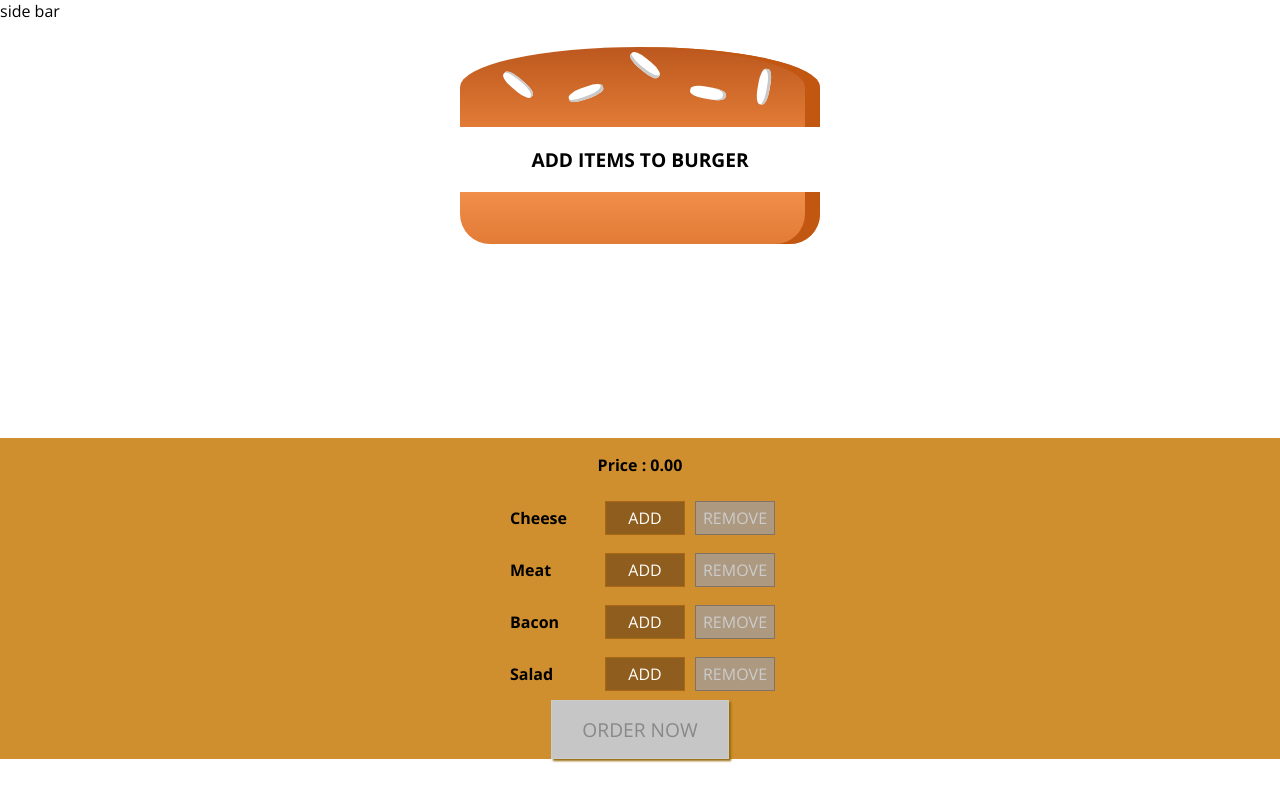
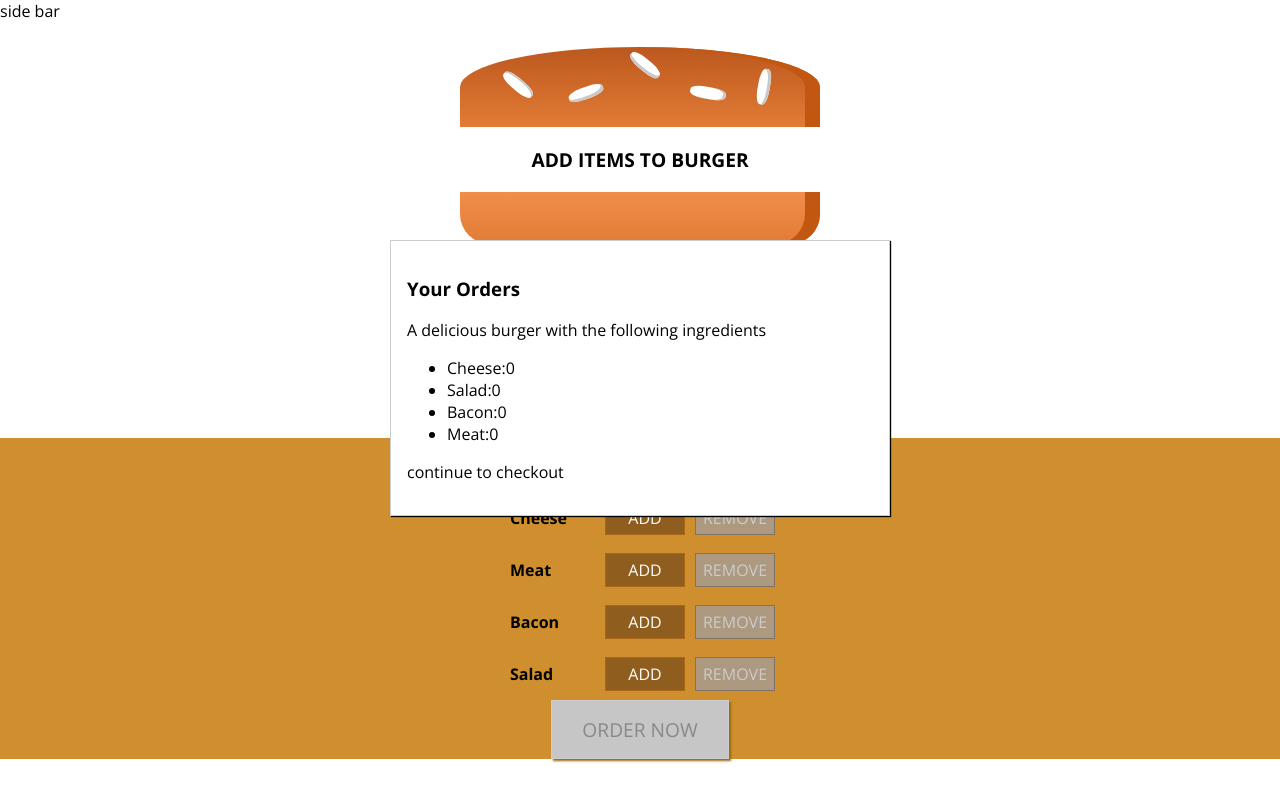
Before and after one commit to amansri2502/burger-builder, a React (Create React App) app: page / in a window 1280 px wide. Built offline with nearby package versions, Linux system fonts and the light colour scheme.

Commit message:
Model sheet

```diff
--- /dev/null
+++ b/src/UI/Modal/Modal.js
@@ -0,0 +1,7 @@
+import React from "react";
+import classes from "./Modal.module.css";
+
+const Model = (props) => {
+  return <div className={classes.Modal}>{props.children}</div>;
+};
+export default Model;
--- /dev/null
+++ b/src/UI/Modal/Modal.module.css
@@ -0,0 +1,20 @@
+.Modal {
+    position: fixed;
+    z-index: 500;
+    background-color: white;
+    width: 70%;
+    border: 1px solid #ccc;
+    box-shadow: 1px 1px 1px black;
+    padding: 16px;
+    left: 15%;
+    top: 30%;
+    box-sizing: border-box;
+    transition: all 0.3s ease-out;
+}
+
+@media (min-width: 600px) {
+    .Modal {
+        width: 500px;
+        left: calc(50% - 250px);
+    }
+}
--- /dev/null
+++ b/src/components/OrderSummary/OrderSummary.js
@@ -0,0 +1,22 @@
+import React from "react";
+import Aux from "../../hoc/Auxilary";
+
+const orderSummary = (props) => {
+  const ingredientSummary = Object.keys(props.ingredients).map((igkey) => {
+    return (
+      <li key={igkey}>
+        <span style={{ textTransform: "capitalize" }}>{igkey}</span>:
+        {props.ingredients[igkey]}
+      </li>
+    );
+  });
+  return (
+    <Aux>
+      <h3>Your Orders</h3>
+      <p>A delicious burger with the following ingredients</p>
+      <ul>{ingredientSummary}</ul>
+      <p>continue to checkout</p>
+    </Aux>
+  );
+};
+export default orderSummary;
--- a/src/container/BurgerBuilder/BurgerBuilder.js
+++ b/src/container/BurgerBuilder/BurgerBuilder.js
@@ -2,6 +2,8 @@
 import Aux from "../../hoc/Auxilary";
 import Burger from "../../components/Burger/Burger";
 import BurgerControl from "../../components/Burger/BurgerControl/BurgerControl";
+import Model from "../../UI/Modal/Modal";
+import OrderSummary from "../../components/OrderSummary/OrderSummary";
 
 const INGREDIENT_PRICES = {
   cheese: 0.5,
@@ -18,18 +20,18 @@
       meat: 0,
     },
     totalPrice: 0,
-    purchasable:false
+    purchasable: false,
   };
 
-  updatePurchaseState(ingredients){
-
-    const sum=Object.keys(ingredients).map(igkey=>{
-      return ingredients[igkey];
-    }).reduce((sum,el) =>{
-      return sum+el;
-    },0)
-    this.setState({purchasable:sum>0})
-
+  updatePurchaseState(ingredients) {
+    const sum = Object.keys(ingredients)
+      .map((igkey) => {
+        return ingredients[igkey];
+      })
+      .reduce((sum, el) => {
+        return sum + el;
+      }, 0);
+    this.setState({ purchasable: sum > 0 });
   }
   addIngredientHandler = (type) => {
     let oldCount = this.state.ingredient[type];
@@ -65,6 +67,9 @@
     return (
       // Aux is a hoc
       <Aux>
+        <Model>
+          <OrderSummary ingredients={this.state.ingredient}></OrderSummary>
+        </Model>
         <Burger ingredients={this.state.ingredient} />
         <BurgerControl
           ingredientAdded={this.addIngredientHandler}
@@ -72,7 +77,6 @@
           disabled={disabledInfo}
           price={this.state.totalPrice}
           purchasable={this.state.purchasable}
-
         />
       </Aux>
     );
```
Also changed, not shown: src/UI/Backdrop/BackDrop.js (added).
